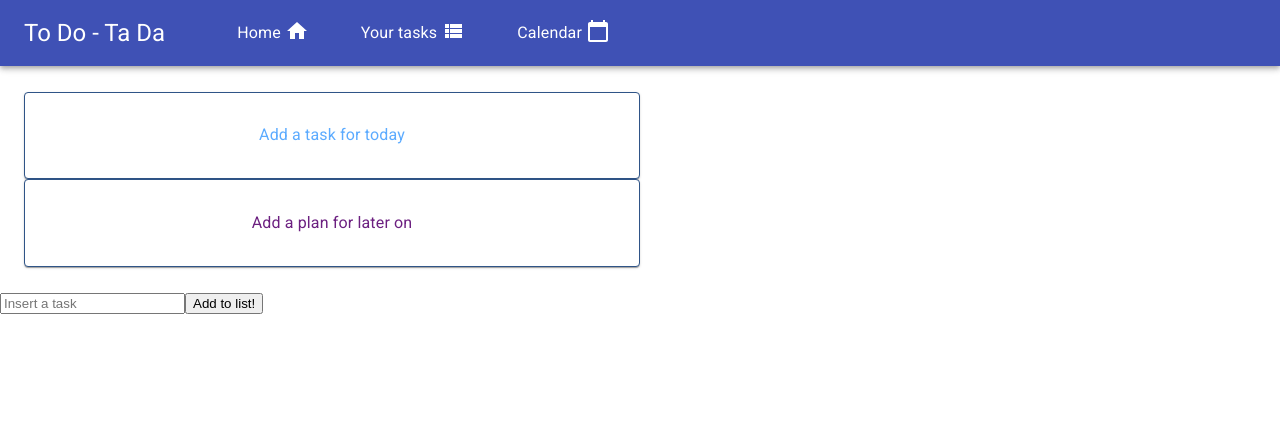
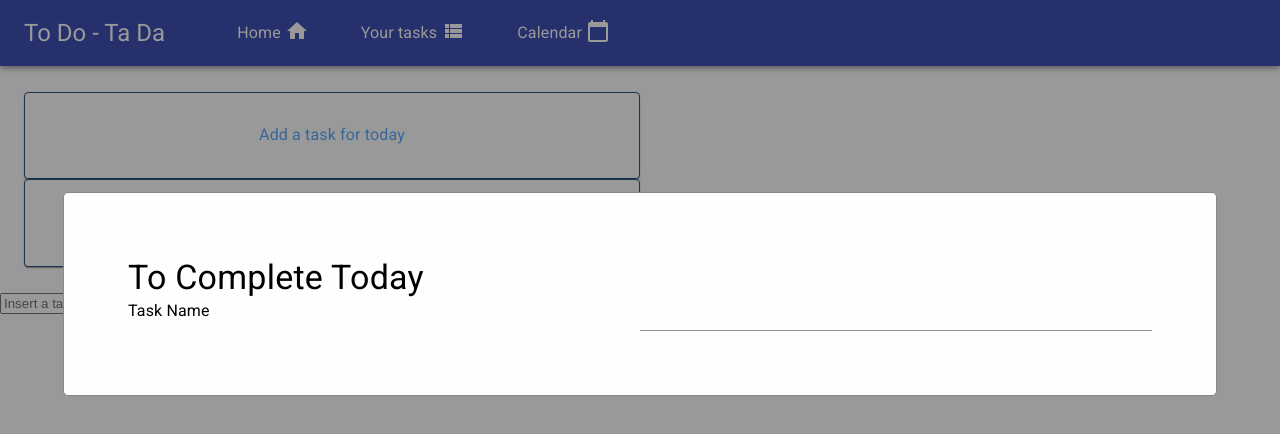
Before and after one commit to rwang301/TodoTada, a React (Create React App) app in the folder my-app/: page / in a window 1280 px wide. Shown: the top 434 px of the page. Built offline with nearby package versions, Linux system fonts and the light colour scheme.

Commit message:
new stuff

```diff
--- /dev/null
+++ b/my-app/src/FormModal.js
@@ -0,0 +1,20 @@
+import React from "react";
+import * as Styled from "./styledComponents";
+import TodayForm from "./TodayForm";
+import { Typography } from "@material-ui/core";
+
+class FormModal extends React.Component {
+  //pass this.props.show to styled components
+  render() {
+    return (
+      <Styled.ModalWrapper>
+        <Styled.ModalContent>
+          <Styled.TitleText variant="h4">To Complete Today</Styled.TitleText>
+          <TodayForm />
+        </Styled.ModalContent>
+      </Styled.ModalWrapper>
+    );
+  }
+}
+
+export default FormModal;
--- a/my-app/src/OptionBar.js
+++ b/my-app/src/OptionBar.js
@@ -18,6 +18,7 @@ const styles = {
     border: "1px solid #2f5487"
   }
 };
+
 class OptionBar extends React.Component {
   render() {
     const { classes } = this.props;
@@ -25,7 +26,10 @@ class OptionBar extends React.Component {
     return (
       <Styled.Options>
         <Grid xs={6}>
-          <Styled.Bubble className={classes.bubbleOne}>
+          <Styled.Bubble
+            className={classes.bubbleOne}
+            onClick={this.props.openModal}
+          >
             <Typography>Add a task for today</Typography>
           </Styled.Bubble>
         </Grid>
--- a/my-app/src/ToDoList.js
+++ b/my-app/src/ToDoList.js
@@ -7,10 +7,12 @@ import Toolbar from "@material-ui/core/Toolbar";
 import NavBar from "./NavBar.js";
 import OptionBar from "./OptionBar";
 import Background from "./images/background.jpg";
+import FormModal from "./FormModal";
 
 class ToDoList extends React.Component {
   state = {
-    tasks: []
+    tasks: [],
+    showModal: false
   };
 
   addTask = task => {
@@ -26,6 +28,20 @@ class ToDoList extends React.Component {
     });
   };
 
+  openModal = () => {
+    console.log("hi from the parent");
+    this.setState({
+      showModal: true
+    });
+  };
+
+  closeModal = () => {
+    console.log("hi from the parent2222");
+    this.setState({
+      showModal: false
+    });
+  };
+
   render() {
     return (
       <div>
@@ -35,7 +51,8 @@ class ToDoList extends React.Component {
             <NavBar />
           </Toolbar>
         </AppBar>
-        <OptionBar />
+        <OptionBar openModal={this.openModal} />
+        <FormModal show={this.state.showModal} />
         <ToDoForm addTask={this.addTask} />
         {this.individualTasks()}
       </div>
--- /dev/null
+++ b/my-app/src/TodayForm.js
@@ -0,0 +1,27 @@
+import React from "react";
+import Typography from "@material-ui/core/Typography";
+import FormControl from "@material-ui/core/FormControl";
+import TextField from "@material-ui/core/TextField";
+import MenuItem from "@material-ui/core/MenuItem";
+import Button from "@material-ui/core/Button";
+import InputLabel from "@material-ui/core/InputLabel";
+import Select from "@material-ui/core/Select";
+import { Snackbar, SnackbarContent } from "@material-ui/core";
+import * as Styled from "./styledComponents";
+
+class TodayForm extends React.Component {
+  render() {
+    return (
+      <div>
+        <form>
+          <Styled.TaskNameWrapper>
+            <Typography style={{ width: "50%" }}>Task Name</Typography>
+            <TextField id="task-name" style={{ width: "50%" }} />
+          </Styled.TaskNameWrapper>
+        </form>
+      </div>
+    );
+  }
+}
+
+export default TodayForm;
--- a/my-app/src/styledComponents.js
+++ b/my-app/src/styledComponents.js
@@ -29,6 +29,7 @@ export const Bubble = styled(Paper)`
   text-align: center;
   padding: 5%;
   /* color: blueviolet !important; */
+  cursor: pointer;
 `;
 
 export const Options = styled(Container)`
@@ -36,3 +37,36 @@ export const Options = styled(Container)`
   flex-direction: row;
   margin: 2%;
 `;
+
+export const ModalWrapper = styled.div`
+  display: block;
+  position: fixed; /* Stay in place */
+  z-index: 1; /* Sit on top */
+  left: 0;
+  top: 0;
+  width: 100%; /* Full width */
+  height: 100%; /* Full height */
+  overflow: auto; /* Enable scroll if needed */
+  background-color: rgb(0, 0, 0); /* Fallback color */
+  background-color: rgba(0, 0, 0, 0.4); /* Black w/ opacity */
+`;
+
+export const ModalContent = styled.div`
+  background-color: #fefefe;
+  margin: 15% auto; /* 15% from the top and centered */
+  padding: 20px;
+  border: 1px solid #888;
+  border-radius: 5px;
+  padding: 5%;
+  width: 80%; /* Could be more or less, depending on screen size */
+`;
+
+export const TaskNameWrapper = styled.div`
+  display: flex;
+  flex-direction: row;
+  justify-content: space-between;
+`;
+
+export const TitleText = styled(Typography)`
+  margin-left: 300px;
+`;
```
